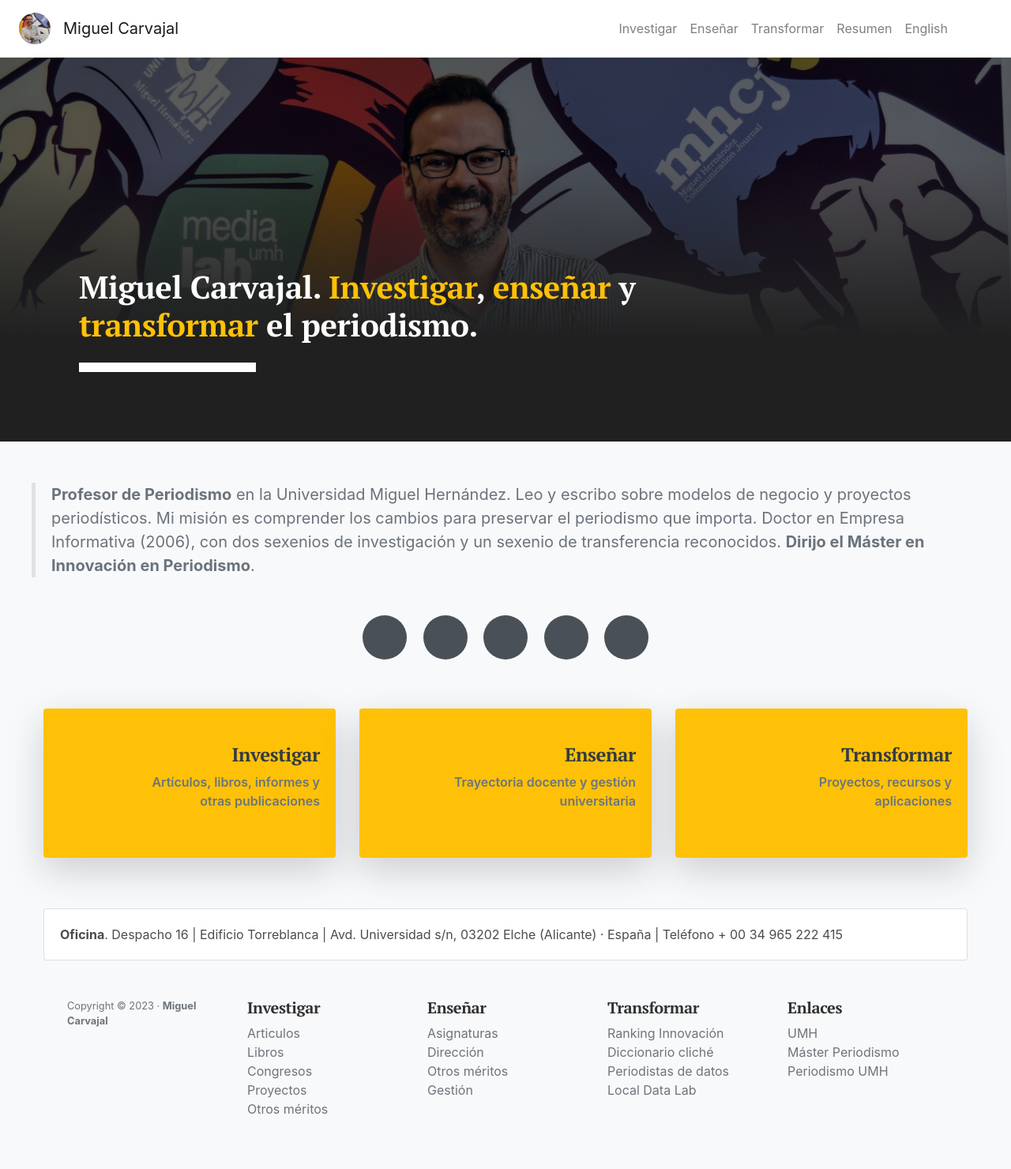
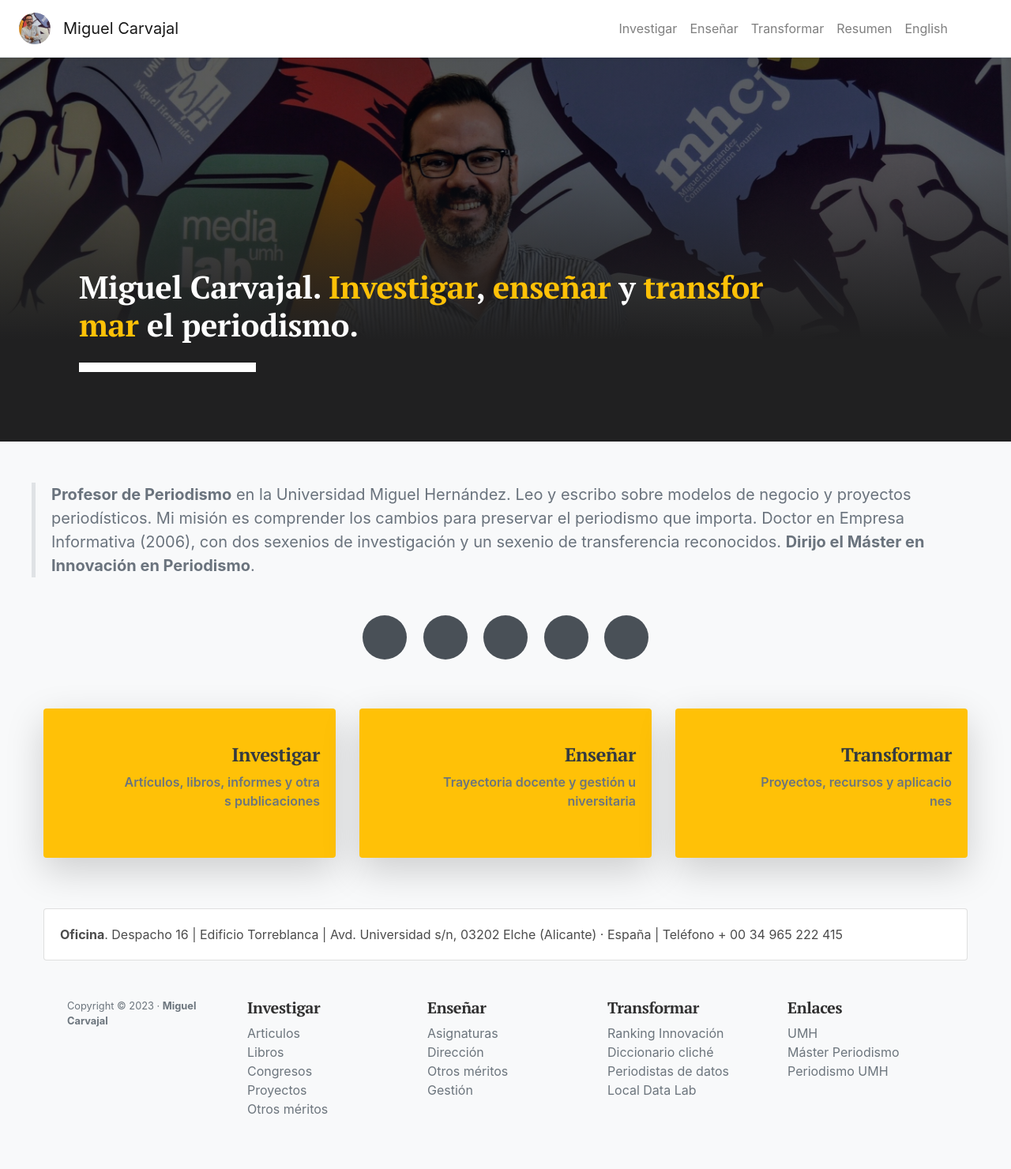
Before and after one commit to miguelcarvajal/miguelcarvajal.github.io, a Jekyll site: the page built from index.md, in a window 1280 px wide. Shown: the whole page at 79% size. Built offline with Jekyll 4.4.1, drawn with Linux system fonts in a browser that asks for light colours.

Commit message:
new 2023

```diff
--- a/_sass/_layout.scss
+++ b/_sass/_layout.scss
@@ -10,6 +10,7 @@
 a {
     word-wrap: break-word;
     overflow-wrap: break-word;
+    word-break: break-all; /* This line helps break the link into multiple lines on iOS */
 }
 
 .article-post img {
```
